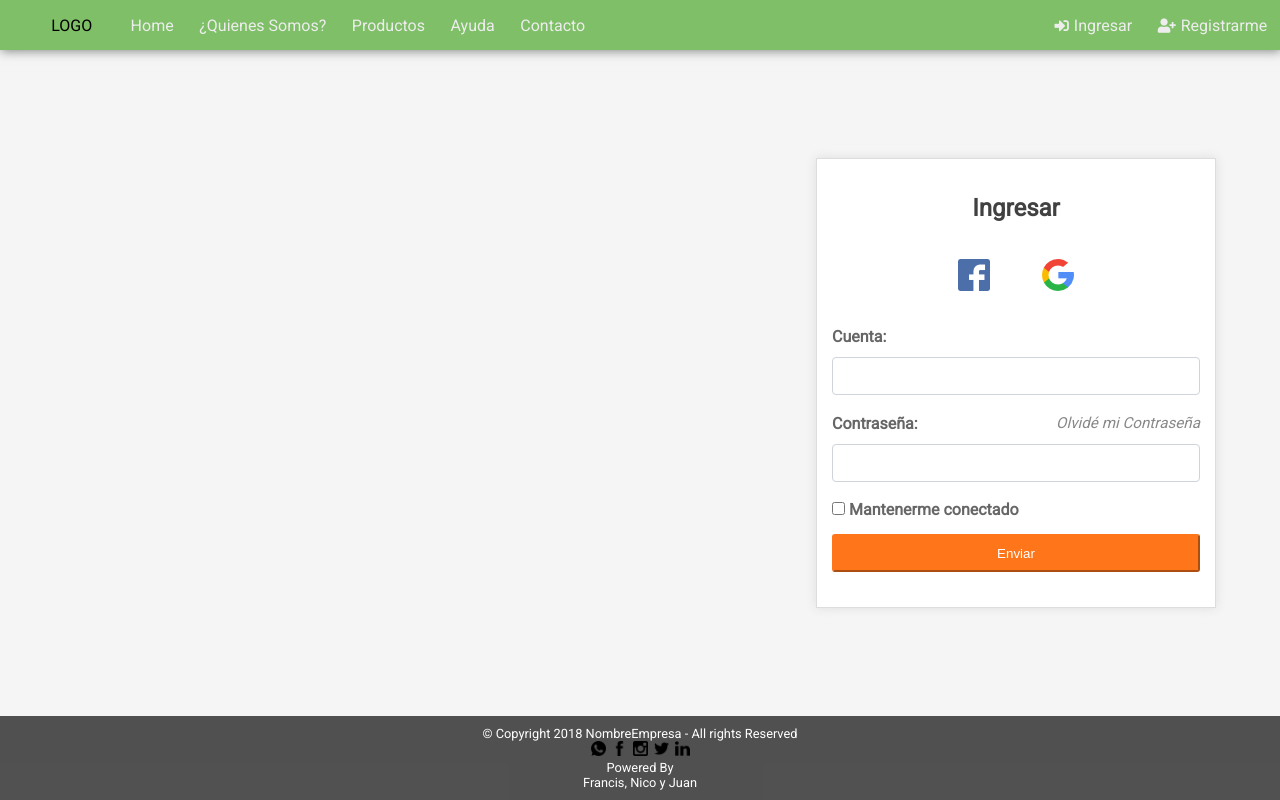
After one commit to nicomosi/dh-proyecto-final, a PHP site: page /login.php in a window 1280 px wide. The commit adds this page. Run offline with PHP 8.4, Linux system fonts and the light colour scheme; some libraries are stand-ins or nearby versions.

Commit message:
home nuevo 2

```diff
--- a/php/faq.php
+++ b/faq.php
@@ -8,9 +8,9 @@
     <meta name="author" content="Nicolas Mosi">
     <link rel="stylesheet" href="https://use.fontawesome.com/releases/v5.2.0/css/all.css" integrity="sha384-hWVjflwFxL6sNzntih27bfxkr27PmbbK/iSvJ+a4+0owXq79v+lsFkW54bOGbiDQ" crossorigin="anonymous">
     <link href="https://fonts.googleapis.com/css?family=Roboto" rel="stylesheet">
-    <link rel="stylesheet" href="../css/estilos-nico.css">
-    <link rel="stylesheet" href="../css/estilos-francis.css">
-    <link rel="stylesheet" href="../css/estilos-juan.css">
+    <link rel="stylesheet" href="css/estilos-nico.css">
+    <link rel="stylesheet" href="css/estilos-francis.css">
+    <link rel="stylesheet" href="css/estilos-juan.css">
     <title>FAQ</title>
   </head>
 
--- /dev/null
+++ b/footer.php
@@ -0,0 +1,12 @@
+<footer>
+          <p>© Copyright 2018 NombreEmpresa - All rights Reserved</p>
+            <ul>
+              <li><a href="https://api.whatsapp.com/send?phone=5491139342713&text=Hola%20Juan"><img src="img/WP-ICON.png" alt="Whats App"></a></li>
+              <li><a href="https://www.facebook.com/"><img src="img/FB-CION.png" alt="Facebook"></a></li>
+              <li><a href="https://www.linkedin.com/"><img src="img/IG-ICON.png" alt="Instagram"></a></li>
+              <li><a href="https://twitter.com/"><img src="img/TW-ICON.png" alt="Twitter"></a></li>
+              <li><a href="https://www.instagram.com/"><img src="img/IN-ICON.png" alt="Linkedin"></a></li>
+            </ul>
+          <p>Powered By</p>
+          <p>Francis, Nico y Juan</p>
+        </footer>
--- a/php/index.php
+++ b/index.php
@@ -8,9 +8,9 @@
     <meta name="author" content="Nicolas Mosi">
     <link rel="stylesheet" href="https://use.fontawesome.com/releases/v5.2.0/css/all.css" integrity="sha384-hWVjflwFxL6sNzntih27bfxkr27PmbbK/iSvJ+a4+0owXq79v+lsFkW54bOGbiDQ" crossorigin="anonymous">
     <link href="https://fonts.googleapis.com/css?family=Roboto" rel="stylesheet">
-    <link rel="stylesheet" href="../css/estilos-nico.css">
-    <link rel="stylesheet" href="../css/estilos-francis.css">
-    <link rel="stylesheet" href="../css/estilos-juan.css">
+    <link rel="stylesheet" href="css/estilos-nico.css">
+    <link rel="stylesheet" href="css/estilos-francis.css">
+    <link rel="stylesheet" href="css/estilos-juan.css">
     <title>Home</title>
   </head>
   <?php require_once("header.php");?>
--- a/php/login.php
+++ b/login.php
@@ -8,10 +8,10 @@
   <meta name="author" content="Nicolas Mosi">
   <link rel="stylesheet" href="https://use.fontawesome.com/releases/v5.2.0/css/all.css" integrity="sha384-hWVjflwFxL6sNzntih27bfxkr27PmbbK/iSvJ+a4+0owXq79v+lsFkW54bOGbiDQ" crossorigin="anonymous">
   <link href="https://fonts.googleapis.com/css?family=Roboto" rel="stylesheet">
-  <link rel="stylesheet" href="../css/estilos-nico.css">
-  <link rel="stylesheet" href="../css/estilos-francis.css">
-  <link rel="stylesheet" href="../css/estilos-juan.css">
-  <title>Home</title>
+  <link rel="stylesheet" href="css/estilos-nico.css">
+  <link rel="stylesheet" href="css/estilos-francis.css">
+  <link rel="stylesheet" href="css/estilos-juan.css">
+  <title>Login</title>
 </head>
 
 
```
Also changed, not shown: php/footer.php (deleted, +0 -12 lines), registro.php (renamed from php/registro.php, +4 -4 lines), header.php (renamed from php/header.php), main-home.php (renamed from php/main-home.php).
